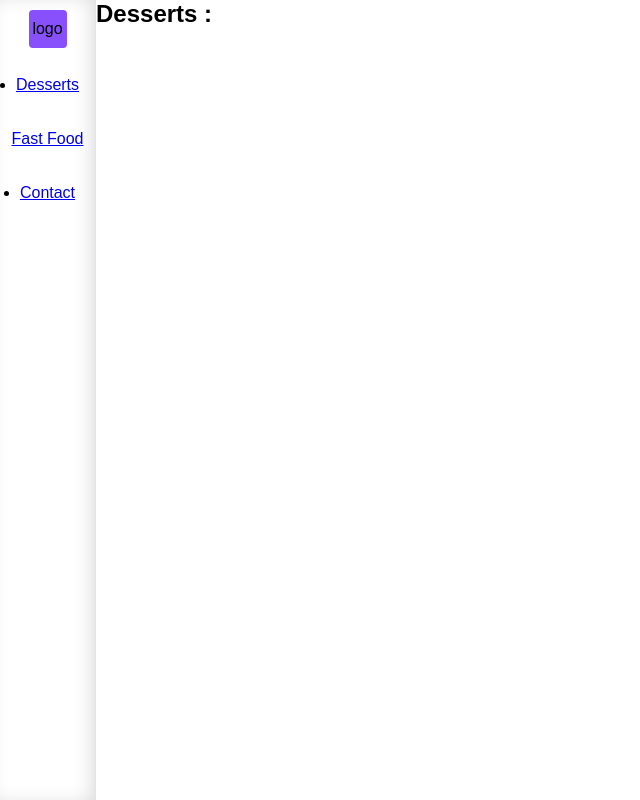
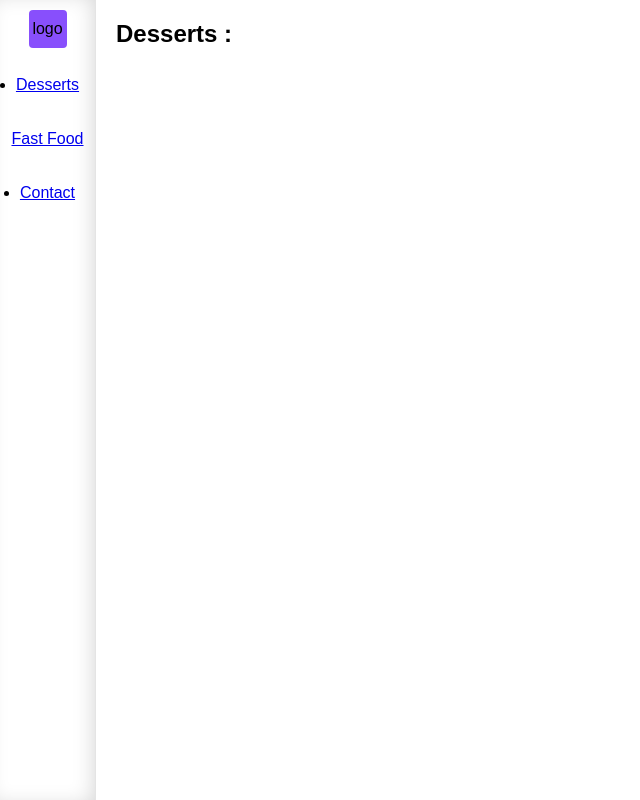
Before and after one commit to CAMIRO/littleWorld, a React (Create React App) app in the folder client/: page / in a window 1280 px wide. Shown: the whole page, without its empty margins (0-640 px from the left). Built offline with nearby package versions, Linux system fonts and the light colour scheme.

Commit message:
making main view blocked to scroll but and making only scrollable views

```diff
--- a/client/src/components/AppNavBar.tsx
+++ b/client/src/components/AppNavBar.tsx
@@ -26,7 +26,7 @@ import { Link } from "react-router-dom";
               </MenuItem>
            <MenuItem>
             <li  onClick={isSelected}>
-                <Link to="/fastfood">Fast Food</Link>
+                <Link to="/fastFood">Fast Food</Link>
               </li>
            </MenuItem>
            <MenuItem>
--- a/client/src/globalStyles.ts
+++ b/client/src/globalStyles.ts
@@ -1,12 +1,18 @@
-import { ThemeProvider, createGlobalStyle } from 'styled-components';
+import { createGlobalStyle } from 'styled-components';
+
+
 const GlobalStyles = createGlobalStyle`
     * {
         box-sizing: border-box;
         margin: 0;
         padding: 0;
     }
-    body {
-        font-family: 'Mind', sans-serif;
+    html, body {
+    width: 100%;
+    height: 100%;
+    overflow: hidden;
+    font-family: 'Mind', sans-serif;
+    -webkit-overflow-scrolling: touch;
     }
 `;
 
--- a/client/src/react-app-env.d.ts
+++ /dev/null
@@ -1 +0,0 @@
-/// <reference types="react-scripts" />
--- a/client/src/routes.tsx
+++ b/client/src/routes.tsx
@@ -15,7 +15,7 @@ export const Routes: React.FC<routesProps> = ({}) => {
     return (
         <>
         <Switch>
-        <Route path="/fastfood">
+        <Route path="/fastFood">
             <FastFood />
         </Route>
         <Route path="/contact">
--- a/client/src/views/desserts.tsx
+++ b/client/src/views/desserts.tsx
@@ -1,11 +1,25 @@
 import React from 'react'
+import styled from 'styled-components'
 
 interface DessertsProps {
 
 }
 
 export const Desserts: React.FC<DessertsProps> = ({}) => {
-        return (
-            <h2>Desserts :</h2>
-        );
+    return (
+        <Wrapper>
+            <Content>
+                <h2>Desserts :</h2>
+            </Content>
+        </Wrapper>
+    );
 }
+// TODO: Adjust the height in Wrapper div
+const Wrapper = styled.div`
+  padding: 20px;
+  height: 3000px;
+  overflow-y: scroll;
+`
+const Content = styled.div`
+     height: 6500px;
+`
```
